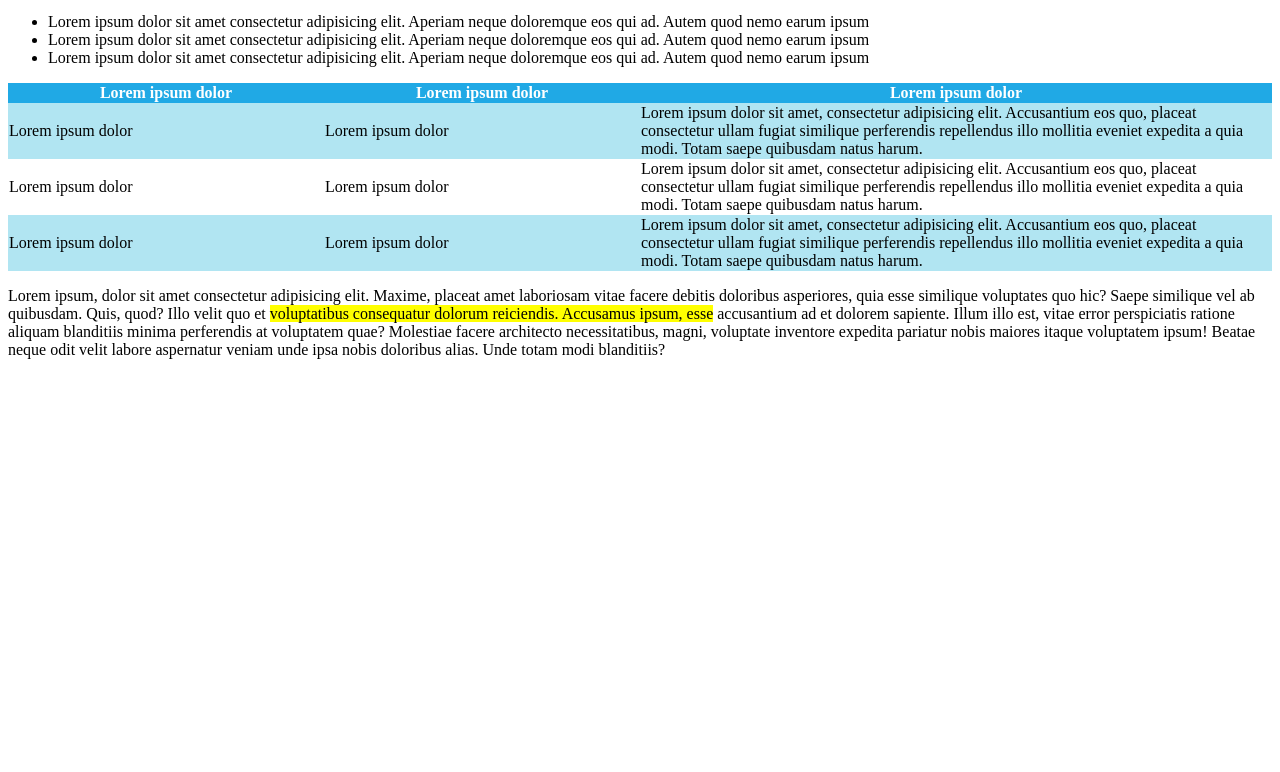
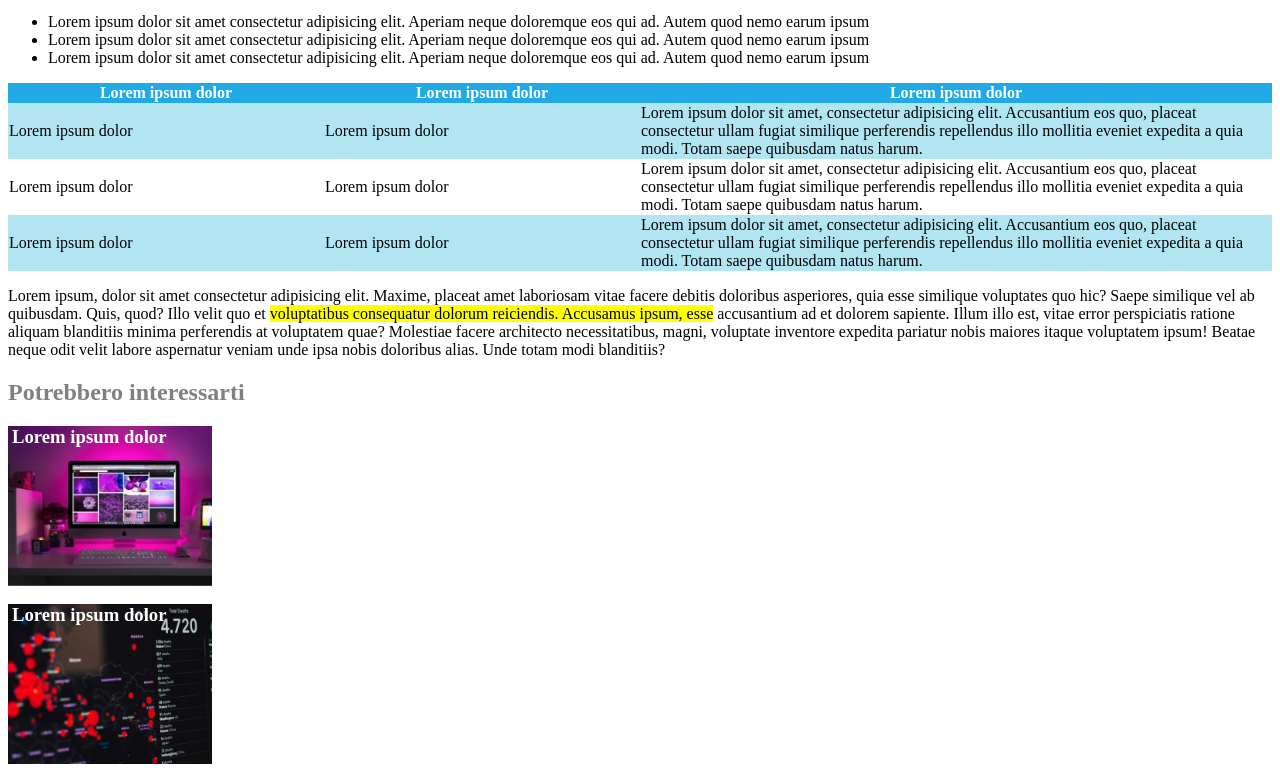
Before and after one commit to DomenicoOrtello/html-css-booleaner, a plain HTML site: page index.html in a window 1280 px wide. Shown: the part 868-1640 px from the top of the page. Before the commit the page ends 1243 px from the top, so only its background shows below. Drawn offline with Linux system fonts and the light colour scheme.

Commit message:
feat footer

```diff
--- a/css/style.css
+++ b/css/style.css
@@ -41,3 +41,19 @@ table{
 .font-white{
     color: white;
 }
+.box{
+    height: 160px;
+    width: 200px;
+    /* padding-top: .1rem; */
+    padding-left: .25rem;
+    /* background-color: red; */
+    background-size: cover;
+}
+
+.box-monitor{
+    background-image: url('../img/monitor.jpg');
+}
+
+.box-graph{
+    background-image: url('../img/graph.jpg');
+}
--- a/index.html
+++ b/index.html
@@ -112,4 +112,19 @@
             </p>
         </div>
     </main>
+    <footer>
+        <h2 class="font-grey">
+            Potrebbero interessarti
+        </h2>
+        <div class="box box-monitor">
+            <h3 class="font-white">
+                Lorem ipsum dolor
+            </h3>
+        </div>
+        <div class="box box-graph">
+            <h3 class="font-white">
+                Lorem ipsum dolor
+            </h3>
+        </div>
+    </footer>
 </body>
```
